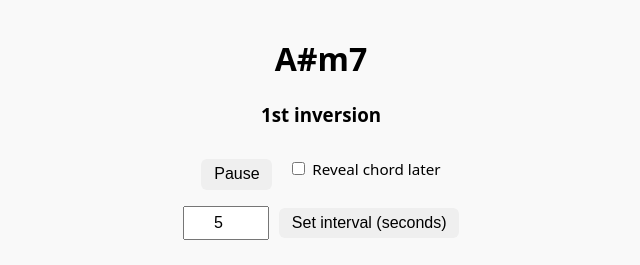
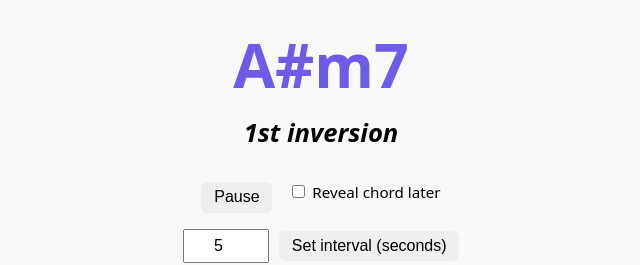
Before and after one commit to clchinara/7th-practice, a plain HTML site: page index.html in a window 1280 px wide. Shown: the top 265 px of the page, without its empty margins (319-959 px from the left). Drawn offline with Linux system fonts and the light colour scheme.

Commit message:
Make text bigger & add color

```diff
--- a/script.js
+++ b/script.js
@@ -32,6 +32,37 @@ const CHORD_IMAGE_MAP = {
     "E#": "F",
     "Fb": "E",
     "B#": "C"
+};
+
+const ROOT_COLORS = {
+    "C": "#C0392B",
+
+    "C#": "#D35400",
+    "Db": "#D35400",
+
+    "D": "#E67E22",
+
+    "D#": "#F39C12",
+    "Eb": "#F39C12",
+
+    "E": "#F1C40F",
+
+    "F": "#9ACD32",
+
+    "F#": "#27AE60",
+    "Gb": "#27AE60",
+
+    "G": "#16A085",
+
+    "G#": "#1ABC9C",
+    "Ab": "#1ABC9C",
+
+    "A": "#2980B9",
+
+    "A#": "#6C5CE7",
+    "Bb": "#6C5CE7",
+
+    "B": "#8E44AD"
 };
 
 /* ------------------ HELPERS ------------------ */
@@ -93,8 +124,10 @@ function fetchChord() {
 
     const data = generateChord();
 
-    document.getElementById("chord").innerText =
-        `${data.root}${data.quality}`;
+    const chordEl = document.getElementById("chord");
+    chordEl.innerText = `${data.root}${data.quality}`;
+    chordEl.style.color = ROOT_COLORS[data.root] || "#000";
+
     document.getElementById("inversion").innerText =
         data.inversionLabel;
 
--- a/style.css
+++ b/style.css
@@ -15,8 +15,19 @@ body {
 }
 
 /* Chord prompt */
-#chordPrompt {
-    font-size: clamp(1.4rem, 4vw, 2.4rem);
+#chord {
+    font-size: clamp(2.5rem, 6vw, 3.8rem);
+    font-weight: 700;
+    margin: 1rem 0 0.5rem;
+    line-height: 1.1;
+}
+
+/* Inversion prompt */
+#inversion {
+    font-size: clamp(1.2rem, 3vw, 1.6rem);
+    font-weight: 600;
+    font-style: italic;
+    margin-top: 1rem;
     margin-bottom: 1rem;
 }
 
```
